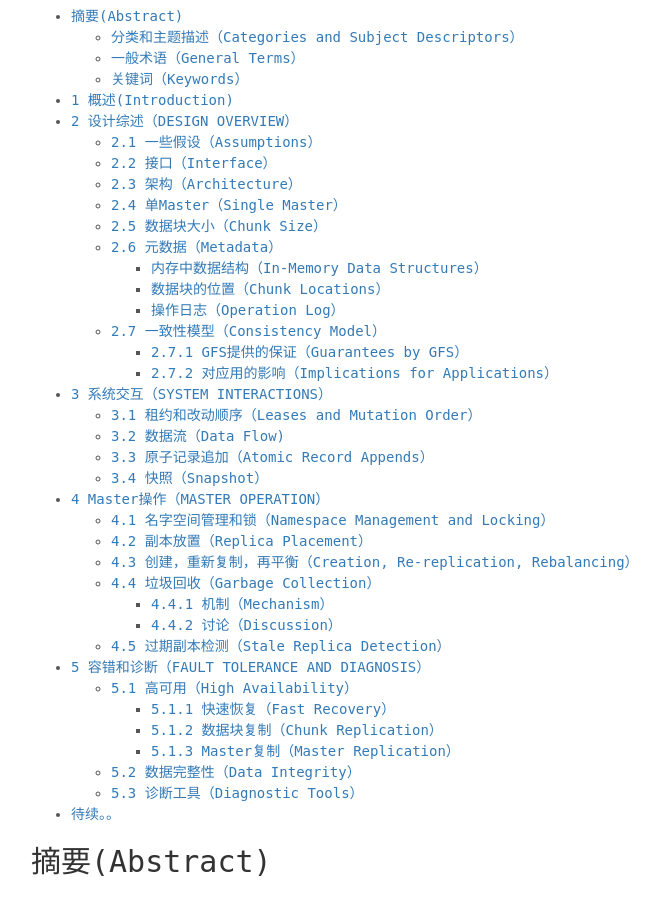
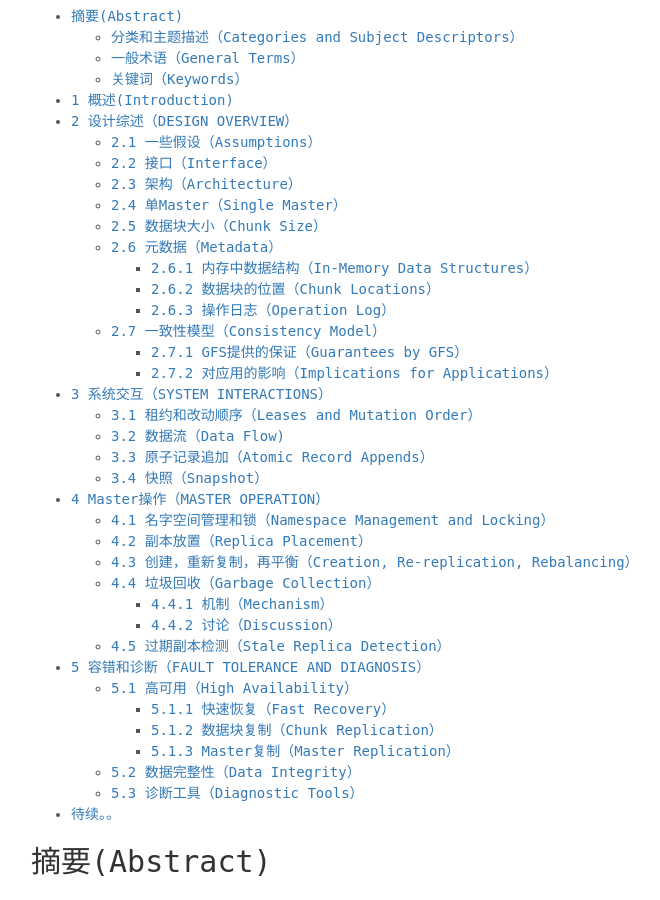
Before and after one commit to zbelial/zbelial.github.io, a Jekyll site: the page built from _posts/2020-12-23-Google文件系统.html, in a window 1280 px wide and 900 px high, scrolled down 413 px. Shown: the whole window, without its empty margins (24-684 px from the left). Built offline with Jekyll 4.4.1, drawn with Linux system fonts in a browser that asks for light colours; some of the changed text lies outside the part shown.

Commit message:
added missing section numbers

```diff
--- a/_posts/2020-12-23-Google文件系统.html
+++ b/_posts/2020-12-23-Google文件系统.html
@@ -30,9 +30,9 @@
 <li><a href="#org397e12b">2.5 数据块大小（Chunk Size）</a></li>
 <li><a href="#orga0c4a89">2.6 元数据（Metadata）</a>
 <ul>
-<li><a href="#orgf5de68e">内存中数据结构（In-Memory Data Structures）</a></li>
-<li><a href="#org6b881f1">数据块的位置（Chunk Locations）</a></li>
-<li><a href="#orgc7e6227">操作日志（Operation Log）</a></li>
+<li><a href="#org746581c">2.6.1 内存中数据结构（In-Memory Data Structures）</a></li>
+<li><a href="#org313f41c">2.6.2 数据块的位置（Chunk Locations）</a></li>
+<li><a href="#orgd3af474">2.6.3 操作日志（Operation Log）</a></li>
 </ul>
 </li>
 <li><a href="#org8cd6715">2.7 一致性模型（Consistency Model）</a>
@@ -206,9 +206,9 @@
 Master会存储三种主要的元数据：文件和数据块名字空间，文件到数据块的映射，以及每个文件数据块的副本的位置。所有的元数据都保存在master的内存中。前两种类型（名字空间和文件到数据块映射）的改动也会持久化存储到操作日志（operation log）中，操作日志存储在master的本地磁盘，并复制到远程机器上。使用日志使得我们可以简单、可靠地更新master的状态，在master崩溃的时候也不会出现（状态）不一致的问题。Master不会持久化保存数据块的位置信息。在master启动或者有chunkserver加入到集群时，master会向每个chunkserver询问其存储的数据块信息。<br />
 </p>
 </div>
-<div id="outline-container-orgf5de68e" class="outline-4">
-<h4 id="orgf5de68e">内存中数据结构（In-Memory Data Structures）</h4>
-<div class="outline-text-4" id="text-orgf5de68e">
+<div id="outline-container-org746581c" class="outline-4">
+<h4 id="org746581c">2.6.1 内存中数据结构（In-Memory Data Structures）</h4>
+<div class="outline-text-4" id="text-org746581c">
 <p>
 因为元数据保存在内存中，master的操作是很快的。此外，对master来说，它可以简单且高效地在后台周期性地扫描自身的全部状态。这个周期性扫描用来实现数据块垃圾回收，chunkserver失效时的重新复制（re-replication），以及数据块迁移（为了在chunkserver间平衡负载以及磁盘空间的使用）。4.3和4.4节会进一步讨论这些活动。<br />
 只用内存保存元数据的一个潜在问题是：数据块的个数，进而整个系统的容量受限于master的内存有多少。在实践中这不是个严重的限制。对于64MB大小的一个数据块，master保存其元数据所需的内存不到64字节。大多数的数据块都是满的，因为大多数的文件都包含多个数据块，也就只有最后的数据块不满。类似的，每个文件的文件名字空间数据需要的内存少于64字节，因为文件名使用前缀压缩方式存储。<br />
@@ -216,9 +216,9 @@
 </p>
 </div>
 </div>
-<div id="outline-container-org6b881f1" class="outline-4">
-<h4 id="org6b881f1">数据块的位置（Chunk Locations）</h4>
-<div class="outline-text-4" id="text-org6b881f1">
+<div id="outline-container-org313f41c" class="outline-4">
+<h4 id="org313f41c">2.6.2 数据块的位置（Chunk Locations）</h4>
+<div class="outline-text-4" id="text-org313f41c">
 <p>
 Master不会将chunkserver上有哪些数据块副本的信息持久化保存下来。它只是在启动的时候从chunkserver获取这些信息。启动之后，master能保证它的信息是最新的，因为它控制数据块如何放置，并且还会通过定时的HeartBeat消息来监控chunkserver的状态。<br />
 一开始我们想把数据块位置信息持久化保存在master上，但是我们考虑后确定在启动时从chunkserver请求（并在启动后定时请求）这些数据更简单。使用这种方式，在chunkserver加入、离开集群，改变名字，失效，重启，等等情形下，不需要考虑保持master和chunkserver同步的问题。在一个有数百台服务器的集群中，这些问题太常见了。<br />
@@ -226,9 +226,9 @@
 </p>
 </div>
 </div>
-<div id="outline-container-orgc7e6227" class="outline-4">
-<h4 id="orgc7e6227">操作日志（Operation Log）</h4>
-<div class="outline-text-4" id="text-orgc7e6227">
+<div id="outline-container-orgd3af474" class="outline-4">
+<h4 id="orgd3af474">2.6.3 操作日志（Operation Log）</h4>
+<div class="outline-text-4" id="text-orgd3af474">
 <p>
 操作日志中保存了关键的元数据修改的历史记录。它是GFS的核心。它不止是元数据的唯一的持久化记录，也作为确定并发操作顺序的逻辑时间线。文件和数据块，以及它们的版本（见4.5节）都始终由它们被创建时的逻辑时间来唯一地标识。<br />
 既然操作日志这么重要，我们必须可靠地保存它，并且只有在元数据的改动被持久化保存之后才能对客户端可见。否则（注：意思是如果操作日志没有可靠地保存），即便是数据块本身幸存了下来，我们实际上也失去了整个文件系统或者最近的客户端操作信息。因此，我们将操作日志复制到多台远程机器上，并且只有在所有机器都将日志记录邪道磁盘之后才会给客户端回复。Master会一次将多条日志记录整个写到磁盘，这会减少写磁盘和复制对整个系统吞吐量的影响。<br />
```
